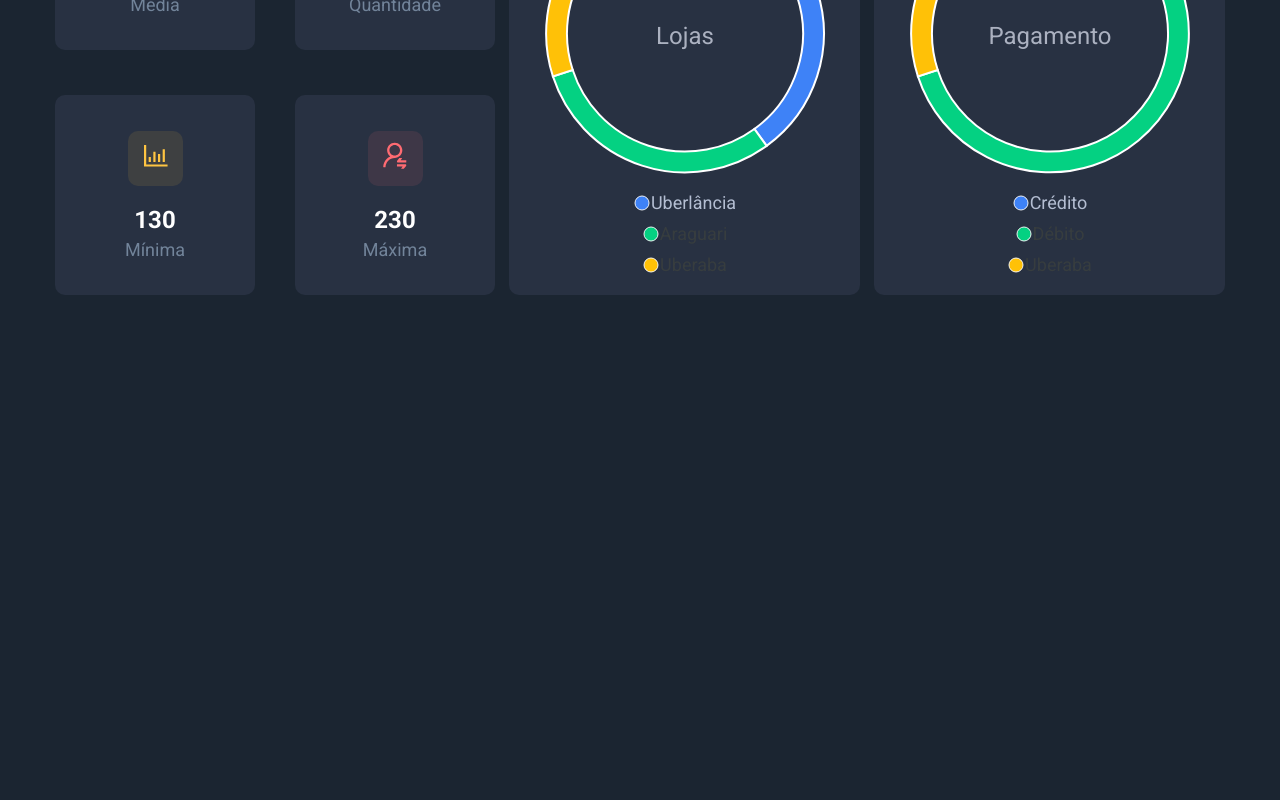
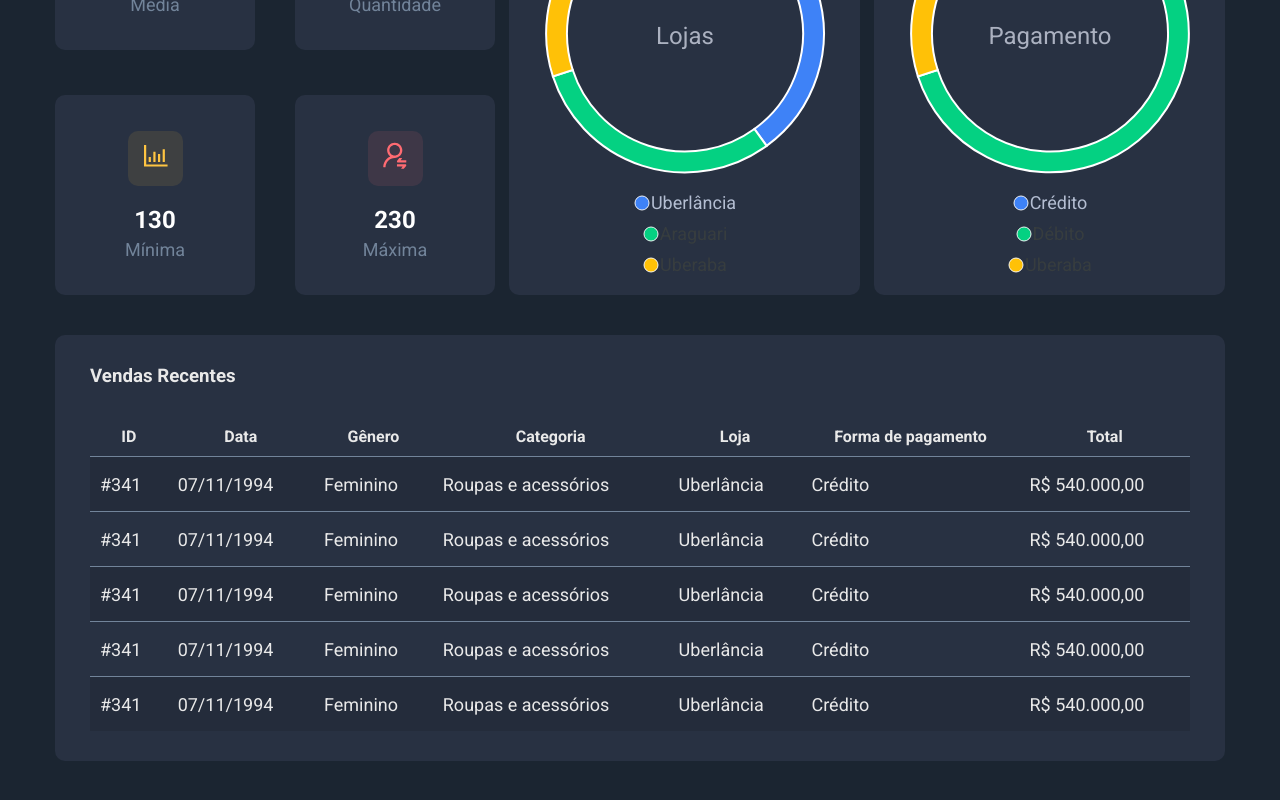
Before and after one commit to silviolimeira/dssales, a React (Create React App) app in the folder front-web/: page / in a window 1280 px wide. Shown: the part 810-1610 px from the top of the page. Before the commit the page ends 1145 px from the top, so only its background shows below. Built offline with nearby package versions, Linux system fonts and the light colour scheme.

Commit message:
Add SalesTable component

```diff
--- a/front-web/src/App.tsx
+++ b/front-web/src/App.tsx
@@ -4,6 +4,7 @@
 import PieChartCard from './components/pie-chart-card';
 import SalesByDate from './components/sales-by-date';
 import SalesSummary from './components/sales-summary';
+import SalesTable from './components/sales-table';
 
 function App() {
   return (
@@ -25,6 +26,7 @@
             series={[20, 50, 30]}
           />
         </div>
+        <SalesTable />
       </div>
     </>
   );
--- a/front-web/src/components/sales-by-date/styles.css
+++ b/front-web/src/components/sales-by-date/styles.css
@@ -38,5 +38,5 @@
 }
 
 .sales-by-date-chart {
-  width: 890px;
+  width: 790px;
 }
--- /dev/null
+++ b/front-web/src/components/sales-table/index.tsx
@@ -0,0 +1,71 @@
+import './styles.css';
+
+function SalesTable() {
+  return (
+    <div className="sales-table-container base-card">
+      <h3 className="sales-table-title">Vendas Recentes</h3>
+      <table className="sales-table">
+        <thead>
+          <tr>
+            <th>ID</th>
+            <th>Data</th>
+            <th>Gênero</th>
+            <th>Categoria</th>
+            <th>Loja</th>
+            <th>Forma de pagamento</th>
+            <th>Total</th>
+          </tr>
+        </thead>
+        <tbody>
+          <tr>
+            <td>#341</td>
+            <td>07/11/1994</td>
+            <td>Feminino</td>
+            <td>Roupas e acessórios</td>
+            <td>Uberlância</td>
+            <td>Crédito</td>
+            <td>R$ 540.000,00</td>
+          </tr>
+          <tr>
+            <td>#341</td>
+            <td>07/11/1994</td>
+            <td>Feminino</td>
+            <td>Roupas e acessórios</td>
+            <td>Uberlância</td>
+            <td>Crédito</td>
+            <td>R$ 540.000,00</td>
+          </tr>
+          <tr>
+            <td>#341</td>
+            <td>07/11/1994</td>
+            <td>Feminino</td>
+            <td>Roupas e acessórios</td>
+            <td>Uberlância</td>
+            <td>Crédito</td>
+            <td>R$ 540.000,00</td>
+          </tr>
+          <tr>
+            <td>#341</td>
+            <td>07/11/1994</td>
+            <td>Feminino</td>
+            <td>Roupas e acessórios</td>
+            <td>Uberlância</td>
+            <td>Crédito</td>
+            <td>R$ 540.000,00</td>
+          </tr>
+          <tr>
+            <td>#341</td>
+            <td>07/11/1994</td>
+            <td>Feminino</td>
+            <td>Roupas e acessórios</td>
+            <td>Uberlância</td>
+            <td>Crédito</td>
+            <td>R$ 540.000,00</td>
+          </tr>
+        </tbody>
+      </table>
+    </div>
+  );
+}
+
+export default SalesTable;
--- /dev/null
+++ b/front-web/src/components/sales-table/styles.css
@@ -0,0 +1,40 @@
+.sales-table-container {
+  margin-bottom: 50px;
+  padding: 30px 35px;
+}
+
+.sales-title {
+  font-size: 18px;
+  color: var(--light-color);
+}
+
+.sales-table {
+  width: 100%;
+  margin-top: 30px;
+  border-spacing: 0;
+}
+
+.sales-table thread th {
+  text-align: left;
+  height: 55px;
+  font-size: 16px;
+}
+
+.sales-table tbody td {
+  border-top: 1px solid var(--grey-light-125-color);
+  height: 55px;
+  font-size: 18px;
+  transition: background 0.3s;
+}
+
+.sales-table tbody tr:hover > td {
+  background-color: var(--grey-light-150-color);
+}
+
+.sales-table tbody tr:nth-child(even) {
+  background-color: var(--primary-color);
+}
+
+.sales-table tbody tr:nth-child(odd) {
+  background-color: rgba(0, 0, 0, 0.1);
+}
```
